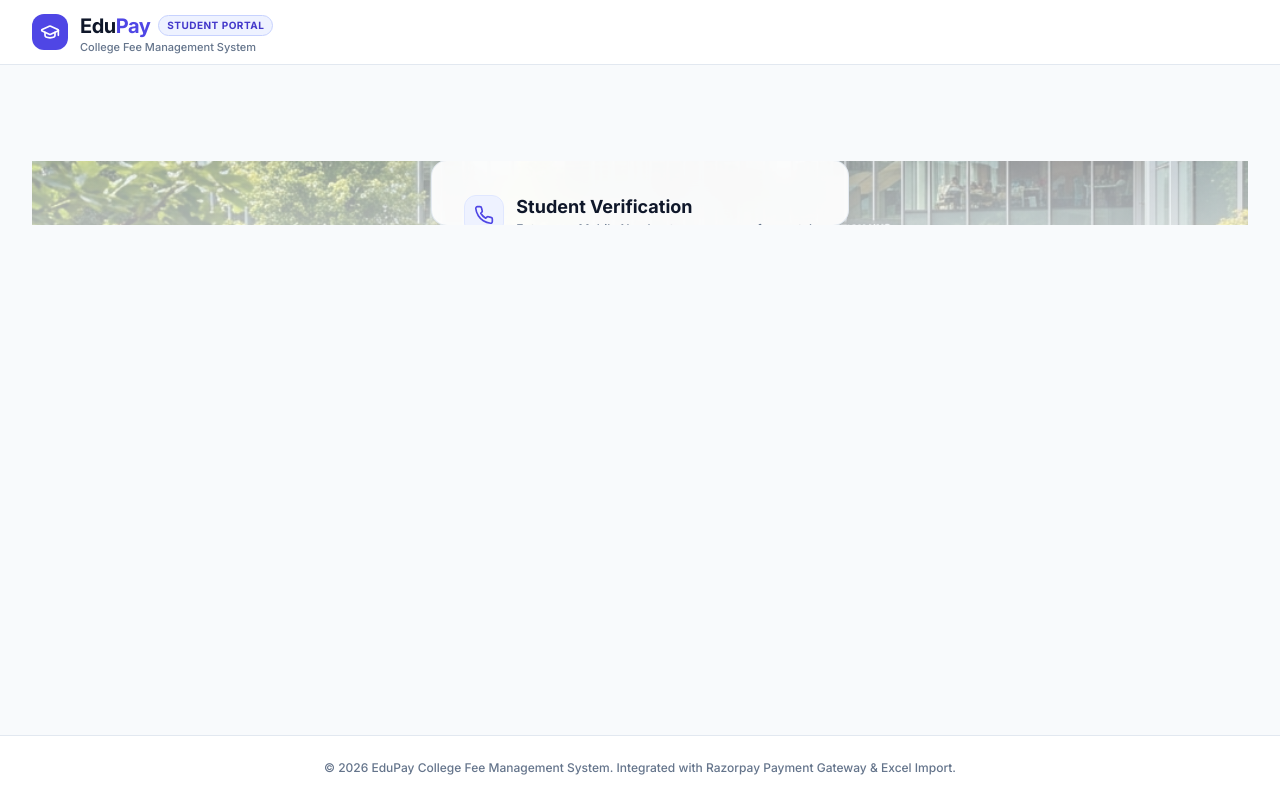
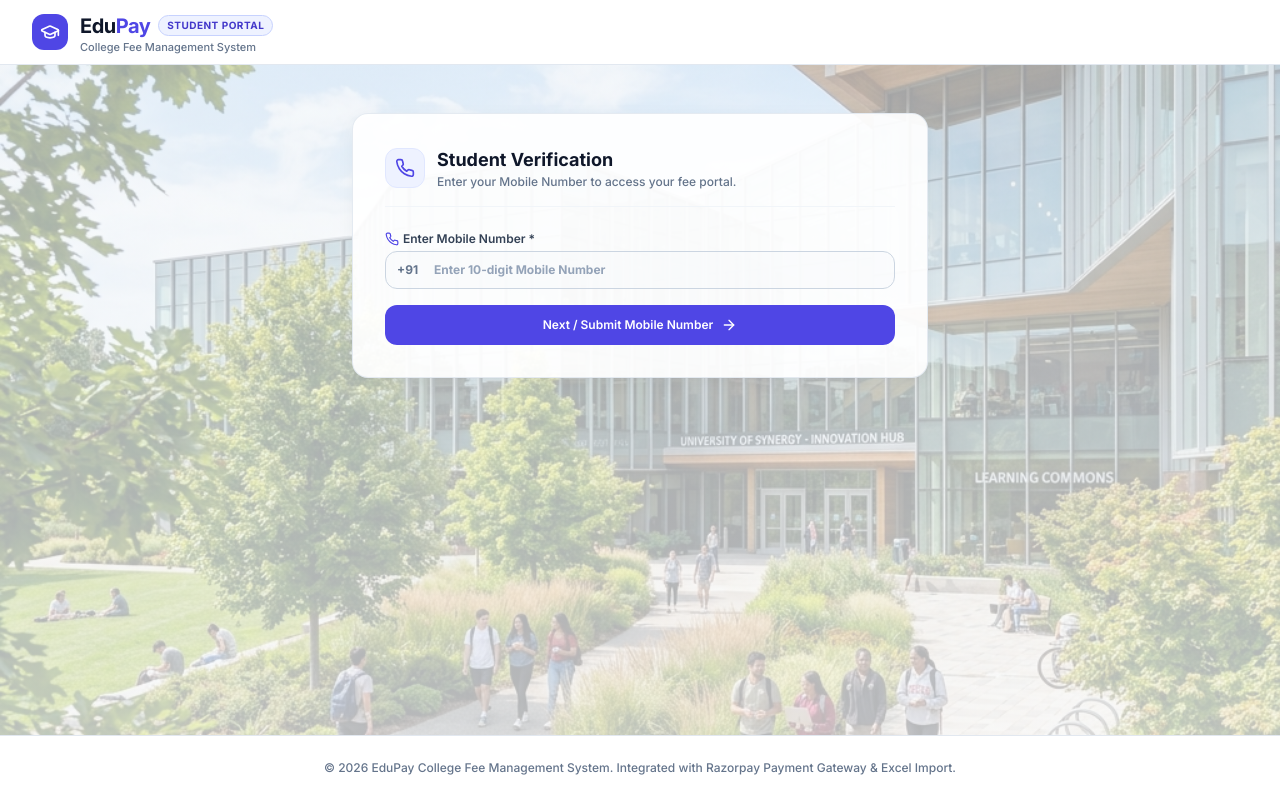
Before and after one commit to sakshimohite2909-spec/fees, a React (Vite) app: page / in a window 1280 px wide. Built offline with nearby package versions, Linux system fonts and the light colour scheme.

Commit message:
Make home page background image full screen size edge to edge

```diff
--- a/src/App.jsx
+++ b/src/App.jsx
@@ -159,8 +159,20 @@ export default function App() {
     setActiveInvoice(newPaymentRecord);
   };
 
+  const [currentStep, setCurrentStep] = useState('mobile');
+  const isHomeScreen = activeRole === 'student' && currentStep !== 'dashboard';
+
   return (
-    <div className="min-h-screen bg-slate-50 text-slate-800 flex flex-col font-sans relative">
+    <div
+      className="min-h-screen text-slate-800 flex flex-col font-sans relative bg-slate-50 transition-all duration-300"
+      style={isHomeScreen ? {
+        backgroundImage: `linear-gradient(to bottom, rgba(241, 245, 249, 0.65), rgba(248, 250, 252, 0.75)), url('/college-bg.png')`,
+        backgroundSize: 'cover',
+        backgroundPosition: 'center',
+        backgroundRepeat: 'no-repeat',
+        backgroundAttachment: 'fixed'
+      } : {}}
+    >
 
       {/* Top Navbar */}
       <Navbar
@@ -171,7 +183,7 @@ export default function App() {
       />
 
       {/* Main Container */}
-      <main className="flex-1 max-w-7xl w-full mx-auto px-3 sm:px-6 lg:px-8 py-4 sm:py-8 overflow-x-hidden">
+      <main className="flex-1 max-w-7xl w-full mx-auto px-3 sm:px-6 lg:px-8 py-6 sm:py-12 overflow-x-hidden">
         {activeRole === 'student' ? (
           <StudentDashboard
             currentUser={currentUser}
@@ -182,6 +194,7 @@ export default function App() {
             onInitiatePayment={handleInitiatePayment}
             onViewInvoice={(trx) => setActiveInvoice(trx)}
             onOpenAuth={handleOpenAuth}
+            onStepChange={(st) => setCurrentStep(st)}
           />
         ) : (
           <AdminDashboard
--- a/src/components/StudentDashboard.jsx
+++ b/src/components/StudentDashboard.jsx
@@ -14,7 +14,8 @@ export default function StudentDashboard({
   onSaveStudent,
   onInitiatePayment,
   onViewInvoice,
-  onOpenAuth
+  onOpenAuth,
+  onStepChange
 }) {
   // Course & Branch mapping structure (Only Engineering has sub-branches with radio buttons)
   const COURSE_BRANCHES = {
@@ -216,17 +217,16 @@ export default function StudentDashboard({
   const remainingDues = Math.max(0, totalFeesDue - totalPaidAmount);
   const completionPercentage = Math.min(100, Math.round((totalPaidAmount / totalFeesDue) * 100));
 
+  // Notify parent component of current wizard step
+  useEffect(() => {
+    onStepChange?.(step);
+  }, [step, onStepChange]);
+
   return (
     <div className="space-y-8 animate-slide-up">
 
-      {/* 🏠 FULL SIZE HOME PAGE LANDING / VERIFICATION SECTION (Background Image Full Screen) */}
-      {(step === 'mobile' || step === 'confirm-course' || step === 'new-student') && (
-        <div
-          className="fixed inset-0 top-14 sm:top-16 z-20 flex flex-col justify-center items-center px-4 py-8 bg-cover bg-center bg-no-repeat bg-fixed overflow-y-auto"
-          style={{ backgroundImage: `linear-gradient(to bottom, rgba(241, 245, 249, 0.60), rgba(248, 250, 252, 0.70)), url('/college-bg.png')` }}
-        >
-          {/* 📱 STEP 1: MOBILE NUMBER SEARCH INPUT */}
-          {step === 'mobile' && (
+      {/* 📱 STEP 1: MOBILE NUMBER SEARCH INPUT */}
+      {step === 'mobile' && (
             <div className="card-interactive p-6 sm:p-8 relative overflow-hidden animate-fadeIn max-w-xl mx-auto">
               <div className="space-y-6">
 
@@ -486,8 +486,6 @@ export default function StudentDashboard({
               </div>
             </div>
           )}
-        </div>
-      )}
 
       {/* 🎓 STEP 3: MAIN STUDENT DASHBOARD PAGE (Visible after Student Search / Login) */}
       {step === 'dashboard' && (
```
